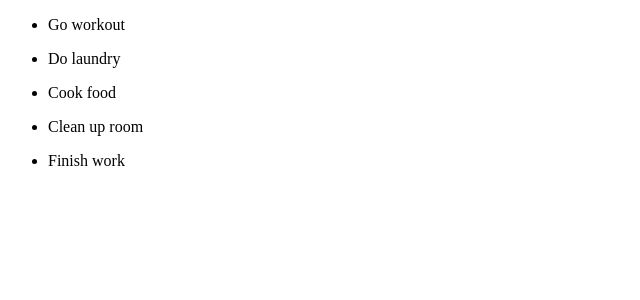
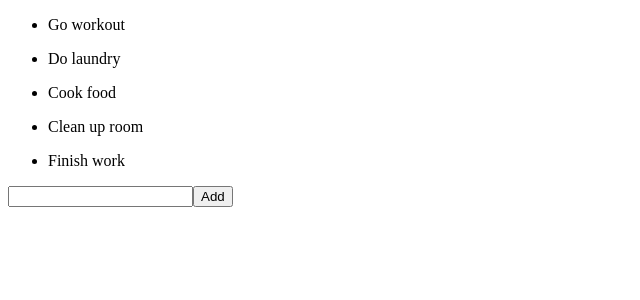
Before and after one commit to omamazainab/Todo-App-Vue.js, a Vue app: page / in a window 1280 px wide. Shown: the top 300 px of the page, without its empty margins (0-640 px from the left). Built offline with nearby package versions, Linux system fonts and the light colour scheme.

Commit message:
mutation error

```diff
--- a/package.json
+++ b/package.json
@@ -9,7 +9,9 @@
   },
   "dependencies": {
     "core-js": "^3.6.5",
-    "vue": "^3.0.0-0"
+    "uuid": "^8.3.0",
+    "vue": "^3.0.0-0",
+    "vue-uuid": "^2.0.2"
   },
   "devDependencies": {
     "@vue/cli-plugin-babel": "~4.5.0",
--- a/src/App.vue
+++ b/src/App.vue
@@ -1,49 +1,60 @@
 <template>
   <div id="app">
-    <Todos v-bind:todos="todos" />
+    <Todos v-bind:todos="todos" v-on:complete="complete" />
+    <AddTodo v-on:add-todo="addTodo" />
   </div>
 </template>
 
 <script>
-
-import Todos from './components/Todos'
+import Todos from "./components/Todos";
+import AddTodo from "./components/AddTodo";
 
 export default {
   name: "app",
   components: {
-    Todos
+    Todos,
+    AddTodo,
   },
-  data(){
+  data() {
     return {
+
       todos: [
         {
           id: 1,
-          title: 'Go workout',
-          completed: false
+          title: "Go workout",
+          completed: false,
         },
         {
           id: 2,
-          title: 'Do laundry',
-          completed: false
+          title: "Do laundry",
+          completed: false,
         },
         {
           id: 3,
-          title: 'Cook food',
-          completed: false
+          title: "Cook food",
+          completed: false,
         },
         {
           id: 4,
-          title: 'Clean up room',
-          completed: false
+          title: "Clean up room",
+          completed: false,
         },
         {
           i: 5,
-          title: 'Finish work',
-          completed: false
-        }
+          title: "Finish work",
+          completed: false,
+        },
       ],
+    };
+  },
+  methods: {
+    addTodo(newTodoObj) {
+      this.todos = [...this.todos, newTodoObj];
+    },
+    complete(){
+
     }
-  }
+  },
 };
 </script>
 <style>
--- /dev/null
+++ b/src/components/AddTodo.vue
@@ -0,0 +1,31 @@
+<template>
+  <form @submit="addTodo">
+    <input type="text" v-model="title" />
+    <button type="submit">Add</button>
+  </form>
+</template>
+
+<script>
+
+import { uuid } from 'vue-uuid'
+
+export default {
+  name: "AddTodo",
+  methods:{
+      addTodo(e){
+            e.preventDefault();
+
+            const newTodoObj = {
+            id: uuid.v4(),
+            title: this.title,
+            completed: false}
+
+            this.$emit('add-todo',newTodoObj);
+            this.title='';
+      }
+  }
+};
+</script>
+
+<style>
+</style>
--- a/src/components/TodoItem.vue
+++ b/src/components/TodoItem.vue
@@ -1,14 +1,23 @@
 <template>
-  <p>{{todo.title}}</p>
+  <div v-bind:class="{ 'completed': todo.completed }">
+    <p v-on:click="markComplete">{{ todo.title }}</p>
+  </div>
 </template>
-
 <script>
 export default {
-  name:"TodoItem",
-  props:['todo']
+  name: "TodoItem",
+  props: ["todo"],
+  methods: {
+    markComplete() {
+      this.todo.completed = !this.todo.completed;
+      this.$emit("complete", this.todo.id);
+      console.log(this.todo.id);
+    },
+  },
+};
+</script>
+<style scoped>
+.completed {
+  text-decoration: line-through;
 }
-</script>
-
-<style>
-
 </style>
```
Also changed, not shown: 1 other file (tests, documents, lock files or other folders).
